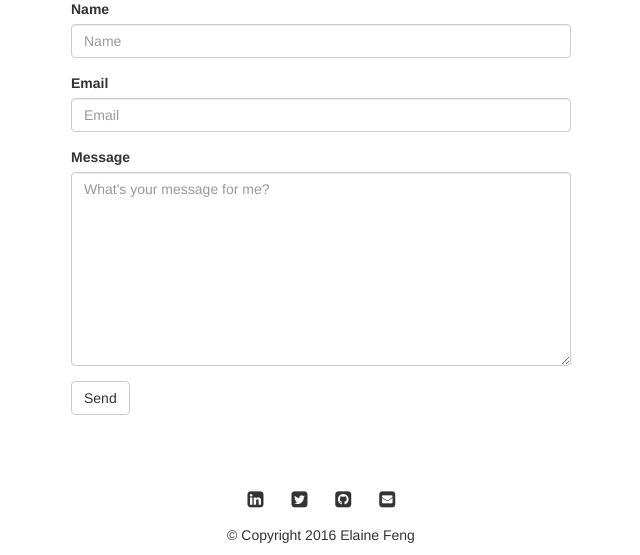
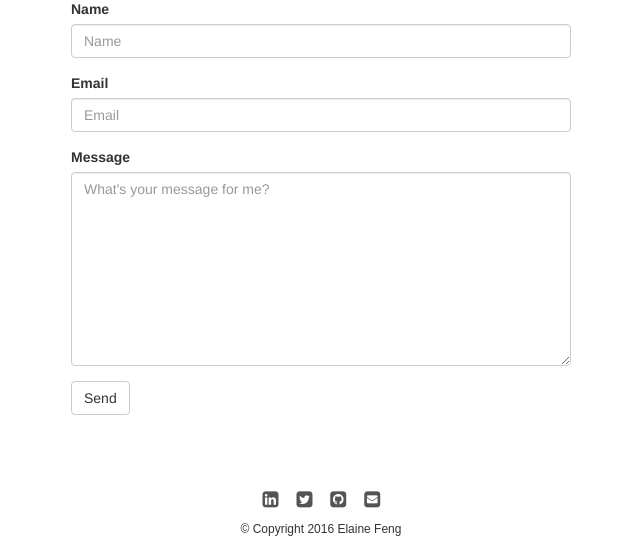
Before and after one commit to elfeng/elfeng.github.io, a PHP site: page /index.html in a window 1280 px wide. Shown: the part 1446-2001 px from the top of the page, without its empty margins (319-959 px from the left). Run offline with PHP 8.4, Linux system fonts and the light colour scheme; some libraries are stand-ins or nearby versions; some web fonts are replaced.

Commit message:
Styled footer and social media icons functional

```diff
--- a/index.html
+++ b/index.html
@@ -164,18 +164,19 @@
 <!--    <?php include('index.php'); ?>-->
 
     <!-- Footer -->
-    <div id="footer" class="container-fluid text-center">
+    <div id="footer" class="container-fluid  text-center">
       <div class="row">
       <div class="col-md-12">
-        <ul class="fa-ul list-inline">
-          <li><i class="fa-li fa fa-linkedin-square fa-lg"></i></li>
-          <li><i class="fa-li fa fa-twitter-square fa-lg"></i></li>
-          <li><i class="fa-li fa fa-github-square fa-lg"></i></li>
-          <li><i class="fa-li fa fa-envelope-square fa-lg"></i></li>
+        <ul class="fa-ul inline-block">
+          <li><a href="https://ca.linkedin.com/in/fengelaine"><i class="fa-li fa fa-linkedin-square fa-lg"></i></a></li>
+          <li><a href="https://twitter.com/diversity77"><i class="fa-li fa fa-twitter-square fa-lg"></i></a></li>
+          <li><a href="https://github.com/elfeng"><i class="fa-li fa fa-github-square fa-lg"></i></a></li>
+          <li><a href="mailto:eleanor52@live.ca?cc=phoebeyu7@gmail.com"><i class="fa-li fa fa-envelope-square fa-lg"></i></a></li>
         </ul>
+        <p>© Copyright 2016 Elaine Feng</p>
       </div>
         </div>
-      <p>© Copyright 2016 Elaine Feng</p>
+
     </div>
 
     <!-- jQuery (necessary for Bootstrap's JavaScript plugins) -->
--- a/main.css
+++ b/main.css
@@ -140,15 +140,28 @@ margin: auto;
   max-width: 500px;
 }
 
+#footer p {
+  font-family: sans-serif;
+  font-weight: 300;
+  font-size: 9pt;
+}
 #footer .fa-ul {
-  margin-left: 70px;
-  text-align: center;
+  margin-left: 60px;
 }
 
 #footer li {
-  padding: 10px;
-  padding-left: 20px;
-  padding-right: 20px;
+  padding: 8px;
+  padding-left: 15px;
+  padding-right: 15px;
+  display: inline-block;
+}
+
+#footer li a {
+  color: #545454;
+}
+
+#footer li a:hover {
+  color: #000000;
 }
 
 body {
```
